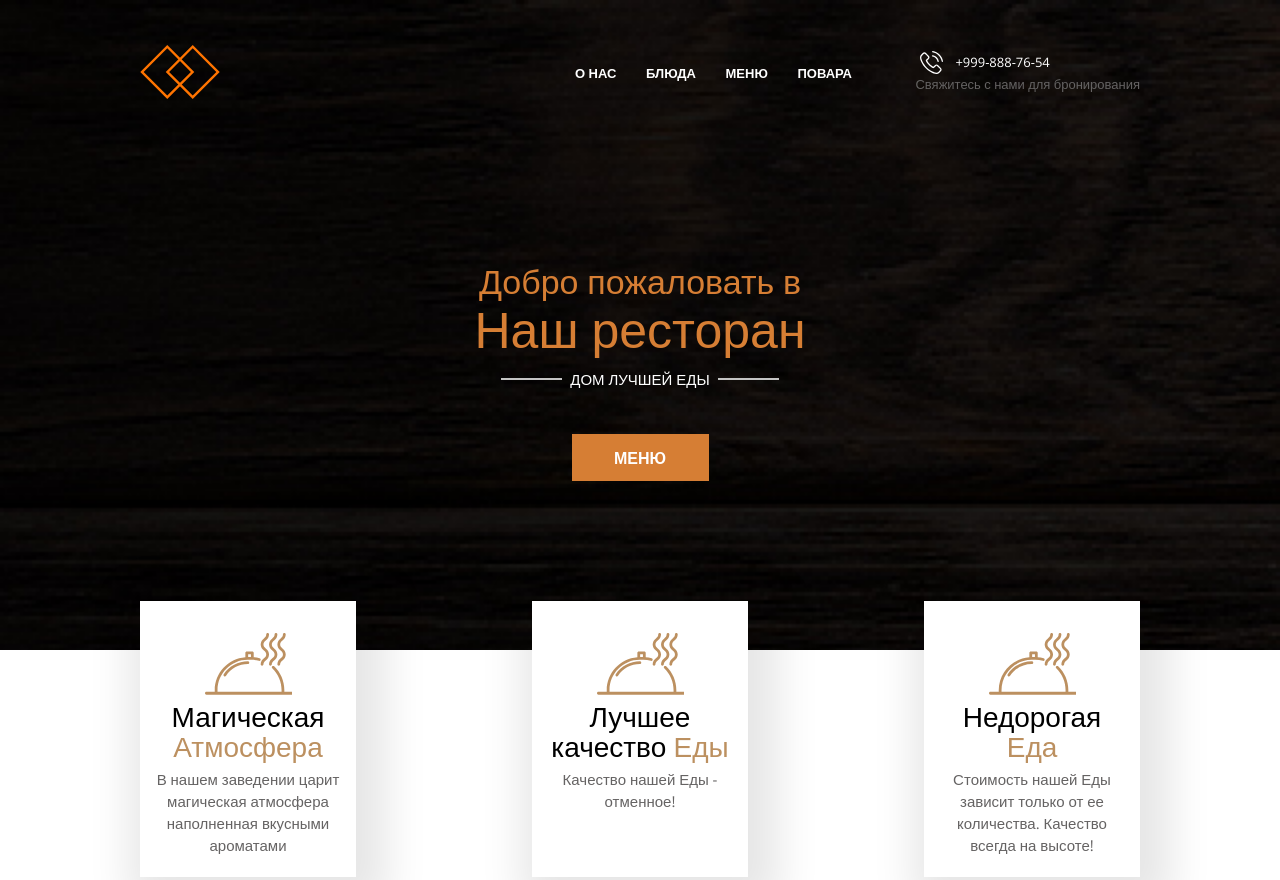
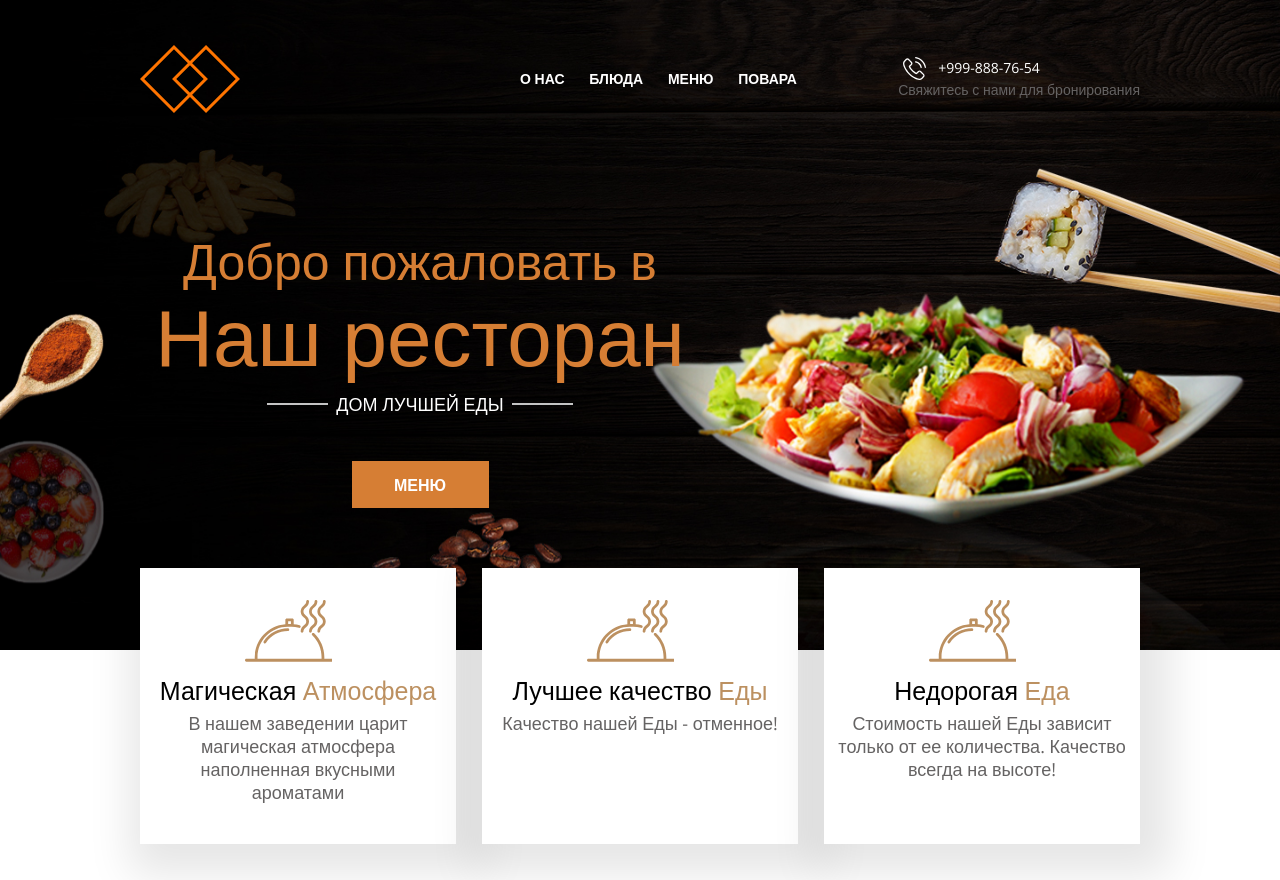
Before and after one commit to Whireless/Restaurant, a website: page source/index.html in a window 1280 px wide. Shown: the top 880 px of the page. Drawn offline with nearby package versions, Linux system fonts and the light colour scheme; files that its build step writes are made by us from their sources.

Commit message:
Импорт изображений десктопной версии

```diff
--- a/source/sass/blocks/main-header.scss
+++ b/source/sass/blocks/main-header.scss
@@ -178,3 +178,63 @@
     line-height: 16px;
   }
 }
+
+@media (min-width: $desktopW) {
+  .main-header {
+    background-image: url("../img/desktop/header-bg.png");
+
+    @media (min-resolution: 2dppx) {
+      background-image: url("../img/desktop/header-bg@2x.png");
+    }
+  }
+
+  .main-header__intro-info {
+    width: 560px;
+    margin-top: 120px;
+    padding-bottom: 0;
+  }
+
+  .main-header__title {
+    font-size: 50px;
+    line-height: 57px;
+    width: 560px;
+
+    &--restaurant {
+      font-size: 80px;
+      line-height: 90px;
+    }
+  }
+
+  .main-header__eat-home {
+    font-size: 18px;
+    line-height: 24px;
+
+    &::before,
+    &::after {
+      top: 11px;
+    }
+  }
+
+  .main-header__advantages {
+    bottom: -60px;
+  }
+
+  .main-header__advantage-block {
+    width: 290px;
+
+    &::before {
+      left: 105px;
+    }
+  }
+
+  .main-header__advantage-title {
+    font-size: 25px;
+    line-height: 30px;
+    margin: 7px 0;
+  }
+
+  .main-header__advantage-description {
+    font-size: 18px;
+    line-height: 23px;
+  }
+}
--- a/source/sass/blocks/main-nav.scss
+++ b/source/sass/blocks/main-nav.scss
@@ -191,3 +191,22 @@
     display: none;
   }
 }
+
+@media (min-width: $desktopW) {
+  .main-nav__logo {
+    width: 100px;
+    height: 68px;
+  }
+
+  .main-nav__nav-link {
+    font-size: 14px;
+  }
+
+  .main-nav__menu {
+    width: 620px;
+  }
+
+  .main-nav__reservation {
+    font-size: 14px;
+  }
+}
--- a/source/sass/blocks/story.scss
+++ b/source/sass/blocks/story.scss
@@ -56,10 +56,6 @@
   background-repeat: no-repeat;
   background-size: cover;
   padding: 20px 15px 30px 15px;
-
-  @media (min-resolution: 2dppx) {
-    background-image: url("../img/mobile/rent-bg@2x.png");
-  }
 }
 
 .story__rent-title {
@@ -123,3 +119,9 @@
     }
   }
 }
+
+@media (min-width: $desktopW) {
+  .story {
+    margin-top: 290px;
+  }
+}
```
Also changed, not shown: source/img/desktop/burger.png (added), source/img/desktop/burger@2x.png (added), source/img/desktop/header-bg.png (added), source/img/desktop/pizza-bg.png (added), source/img/desktop/rent-bg.png (added), source/img/desktop/story.png (added), source/img/desktop/story@2x.png (added), source/img/desktop/wine.png (added), source/img/desktop/wine@2x.png (added), source/img/mobile/rent-bg@2x.png (deleted), 6 other files.
